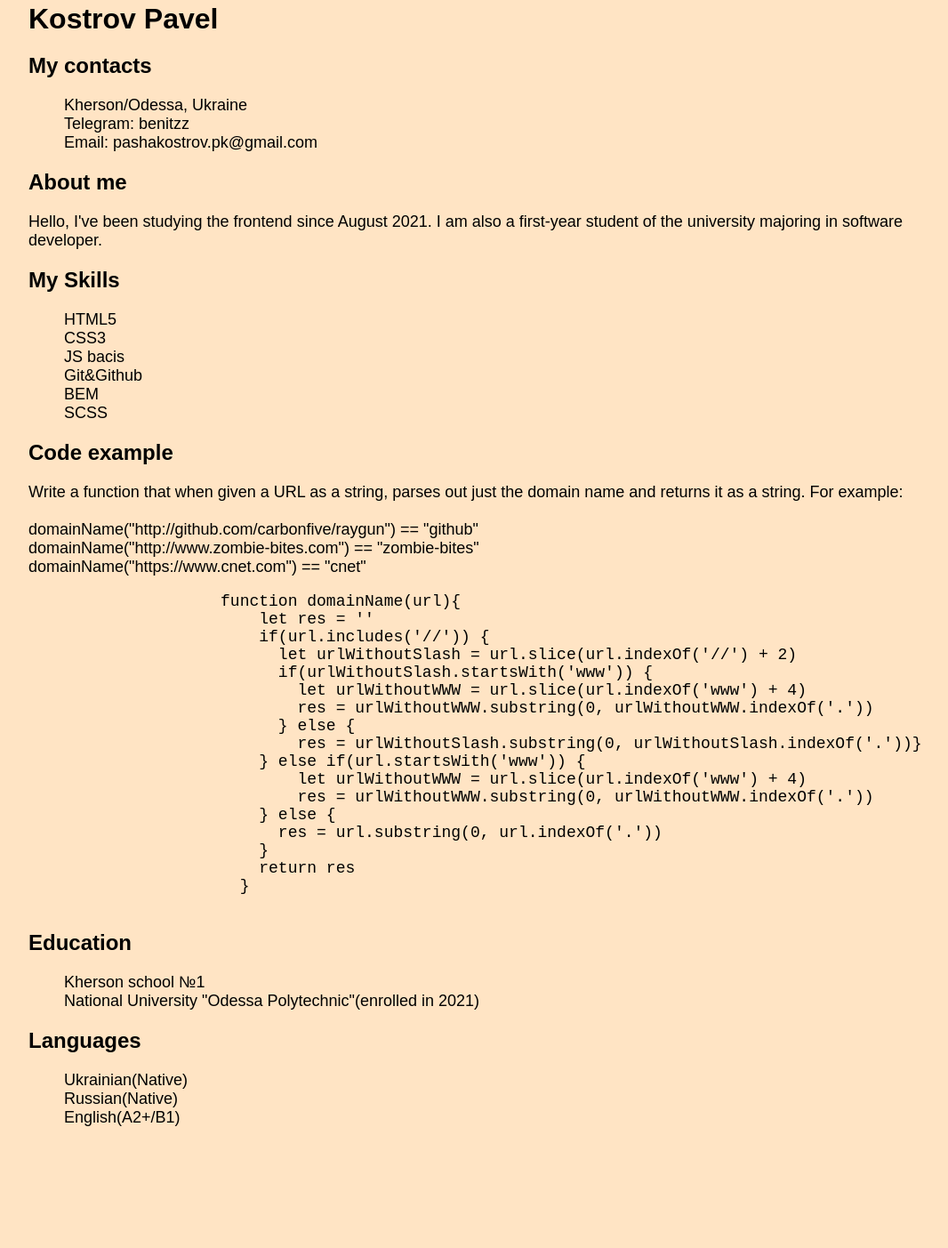
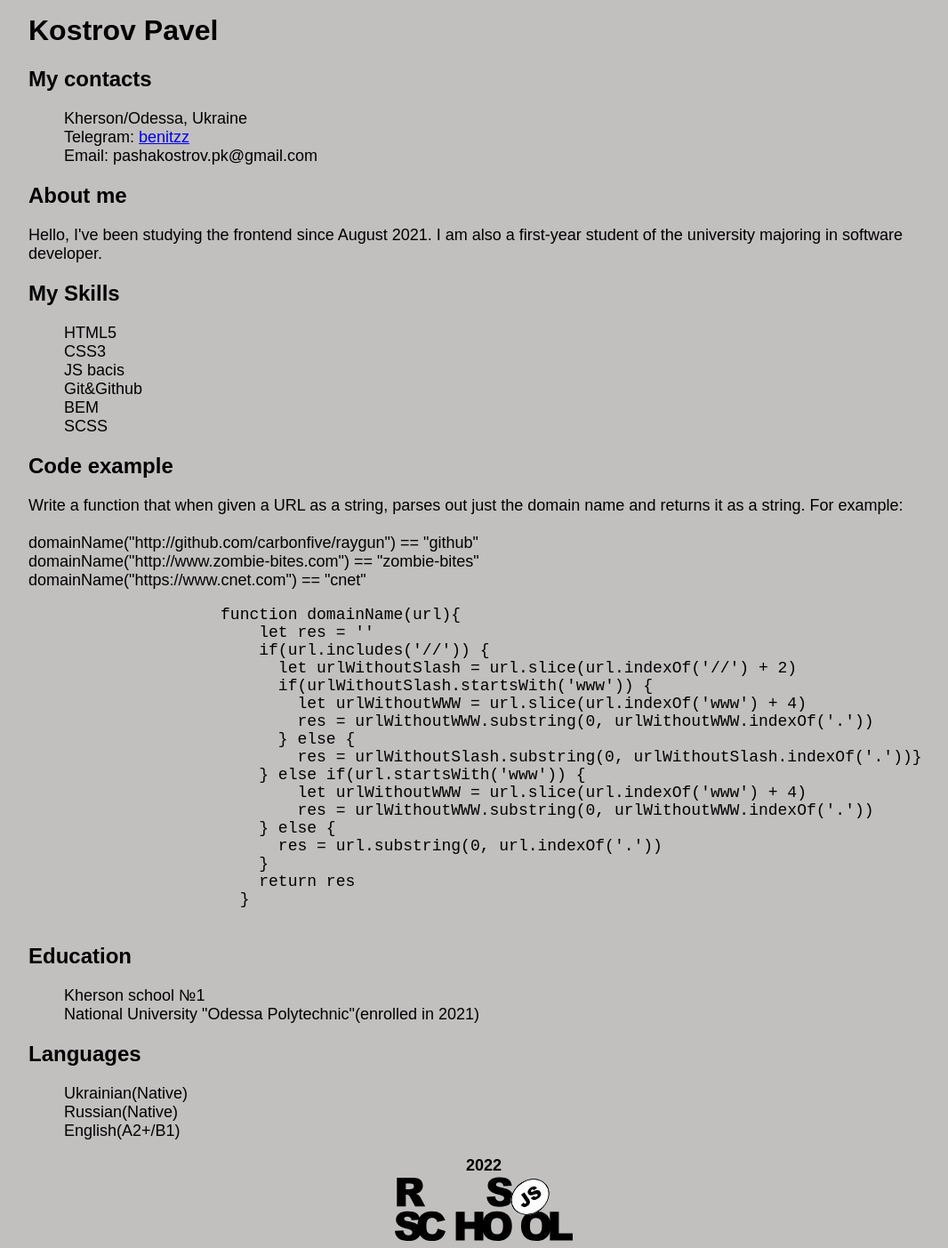
Before and after one commit to benitez881/rsschool-cv-Stage-0, a plain HTML site: page index.html in a window 1280 px wide. Shown: the part 5-1408 px from the top of the page at 89% size, without its empty margins (96-1162 px from the left). Before the commit the page ends 1290 px from the top, so only its background shows below. Drawn offline with Linux system fonts and the light colour scheme.

Commit message:
feat: add h1,h2 tags and footer

```diff
--- a/index.html
+++ b/index.html
@@ -10,21 +10,21 @@
 <body>
     <div class="container">
         <div class="name">
-            <div class="name__text">Kostrov Pavel</div>
+            <div class="name__text"><h1>Kostrov Pavel</h1></div>
         </div>
         <div class="contacts">
             <div class="contacts__header">
-                My contacts
+                <h2>My contacts</h2>
             </div>
             <ul class="contacts__list">
                 <li>Kherson/Odessa, Ukraine</li>
-                <li>Telegram: <a href="https://t.me/benitzz"></a>benitzz</li>
+                <li>Telegram: <a href="https://t.me/benitzz">benitzz</a></li>
                 <li>Email: pashakostrov.pk@gmail.com</li>
             </ul>
         </div>
         <div class="about">
             <div class="about__header">
-                About me
+                <h2>About me</h2>
             </div>
             <div class="about__text">
                 Hello, I've been studying the frontend since August 2021. I am also a first-year student of the university majoring in software developer.
@@ -32,7 +32,7 @@
         </div>
         <div class="skills">
             <div class="skills__header">
-                My Skills
+                <h2>My Skills</h2>
             </div>
             <div class="skills__list">
                 <li>HTML5</li>
@@ -45,7 +45,7 @@
         </div>
         <div class="code">
             <div class="code__header">
-                Code example
+                <h2>Code example</h2>
             </div>
             <div class="code__text">
                 Write a function that when given a URL as a string, parses out just the domain name and returns it as a string. For example:<br><br>
@@ -78,7 +78,7 @@
         </div>
         <div class="education">
             <div class="education__header">
-                Education
+                <h2>Education</h2>
             </div>
             <div class="education__list">
                 <ol>
@@ -89,7 +89,7 @@
         </div>
         <div class="languages">
             <div class="languages__header">
-                Languages
+                <h2>Languages</h2>
             </div>
             <div class="languages__list">
                 <ul>
@@ -99,6 +99,12 @@
                 </ul>
             </div>
         </div>
+        <footer>
+            <div class="footer">
+            <div class="year">2022</div>
+            <div class="img"><a href="https://rs.school/js/"><img src="rs_school_js.svg" alt=""></a></div>
+        </div>
+        </footer>
     </div>
 </body>
 </html>
--- a/style.css
+++ b/style.css
@@ -1,7 +1,7 @@
 body {
     font-family: Arial, Helvetica, sans-serif;
     font-size: 18px;
-    background-color: bisque;
+    background-color: rgb(194, 191, 191);
 }
 .container {
     max-width: 1024px;
@@ -9,14 +9,14 @@ body {
 }
 .name {
 }
-.name__text {
+.name__text h1 {
     font-size: 32px;
     font-weight: bold;
 }
 .contacts {
     margin-top: 20px;
 }
-.contacts__header {
+.contacts__header h2 {
     font-weight: bold;
     font-size: 24px;
     margin: 20px 0;
@@ -25,7 +25,7 @@ body {
 }
 .about {
 }
-.about__header {
+.about__header h2 {
     font-weight: bold;
     font-size: 24px;
     margin: 20px 0;
@@ -34,7 +34,7 @@ body {
 }
 .skills {
 }
-.skills__header {
+.skills__header h2 {
     font-weight: bold;
     font-size: 24px;
     margin: 20px 0;
@@ -44,7 +44,7 @@ body {
 }
 .code {
 }
-.code__header {
+.code__header h2 {
     font-weight: bold;
     font-size: 24px;
     margin: 20px 0;
@@ -55,7 +55,7 @@ body {
 }
 .education {
 }
-.education__header {
+.education__header h2 {
     font-weight: bold;
     font-size: 24px;
     margin: 20px 0;
@@ -64,7 +64,7 @@ body {
 }
 .languages {
 }
-.languages__header {
+.languages__header h2 {
     font-weight: bold;
     font-size: 24px;
     margin: 20px 0;
@@ -74,3 +74,13 @@ body {
 li {
     list-style-type: none;
 }
+.year {
+    font-weight: bold;
+}
+.footer {
+    text-align: center;
+}
+.img {
+    width: 200px;
+    margin: 0 auto;
+}
```
Also changed, not shown: rs_school_js.svg (added).
